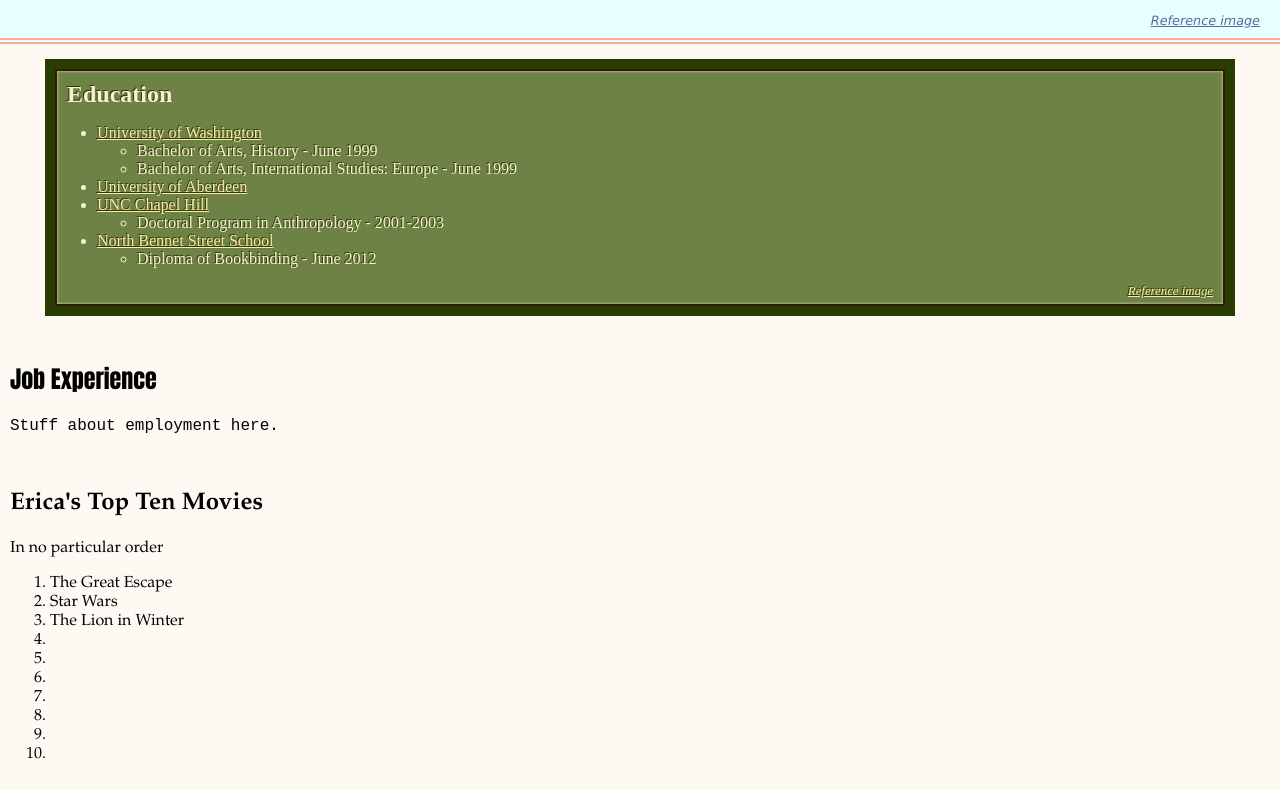
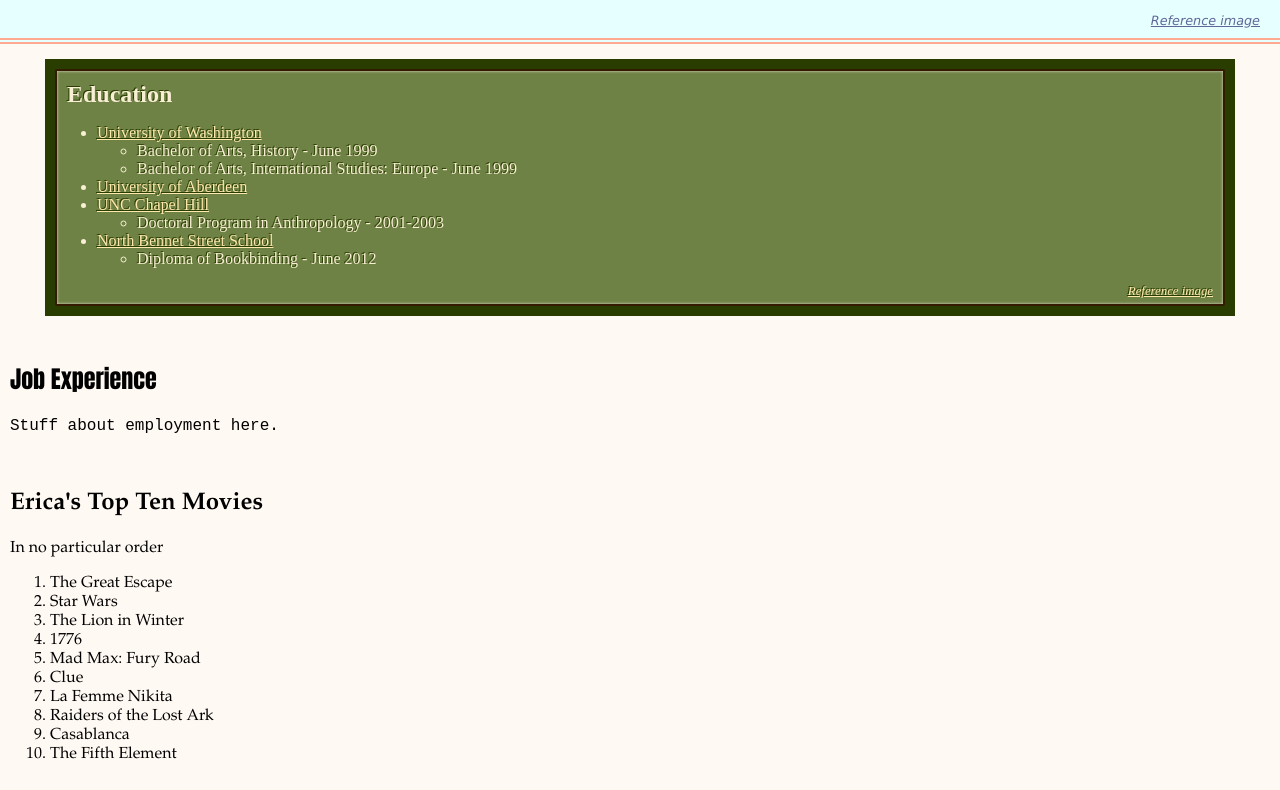
Before and after one commit to elaewin/about_me, a plain HTML site: page index.html in a window 1280 px wide. Shown: the part 408-1198 px from the top of the page. Drawn offline with Linux system fonts and the light colour scheme.

Commit message:
Finished adding my list of movies.

```diff
--- a/index.html
+++ b/index.html
@@ -55,13 +55,13 @@
       <li>The Great Escape</li>
       <li>Star Wars</li>
       <li>The Lion in Winter</li>
-      <li></li>
-      <li></li>
-      <li></li>
-      <li></li>
-      <li></li>
-      <li></li>
-      <li></li>
+      <li>1776</li>
+      <li>Mad Max: Fury Road</li>
+      <li>Clue</li>
+      <li>La Femme Nikita</li>
+      <li>Raiders of the Lost Ark</li>
+      <li>Casablanca</li>
+      <li>The Fifth Element</li>
     </ol>
   </section>
   <!-- <script src="app.js"></script> -->
```
